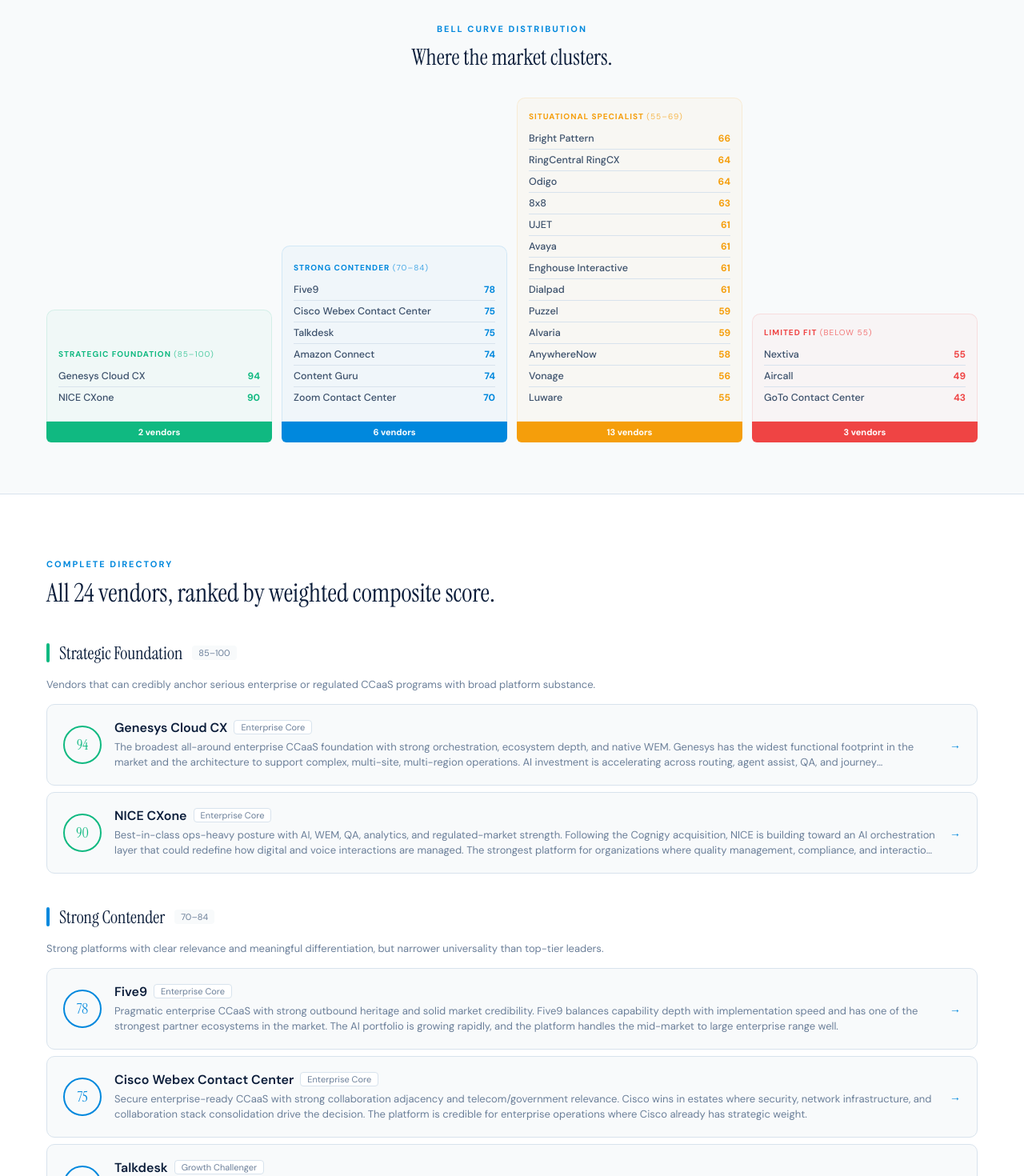
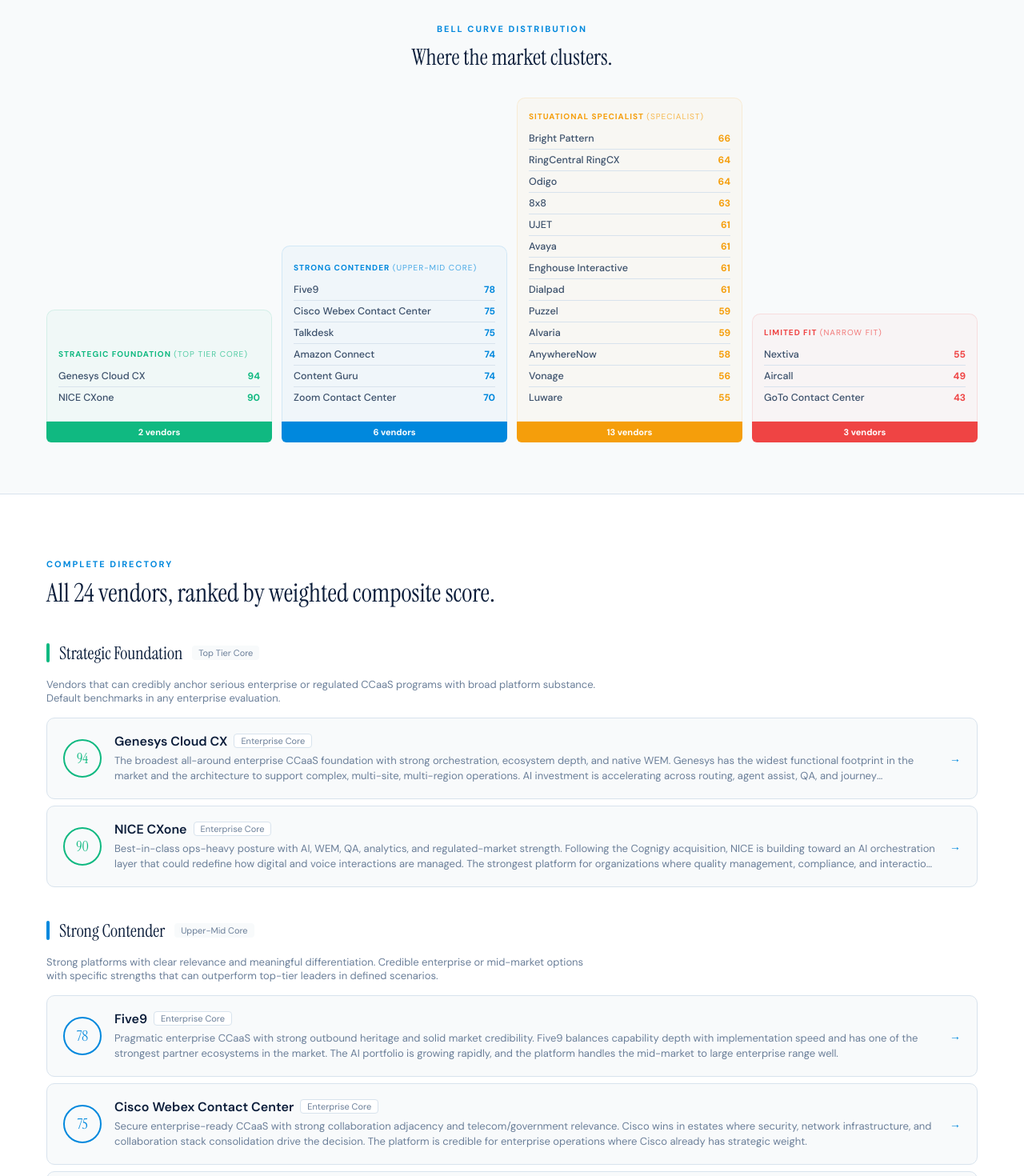
Before and after one commit to thomasbakerj-lgtm/CENTER-OF-CX, a React (Vite) app: page /vendors/ccaas in a window 1280 px wide. Shown: the part 580-2050 px from the top of the page at 80% size. Built offline with nearby package versions, Linux system fonts and the light colour scheme.

Commit message:
Update CCaaSCategory.jsx

```diff
--- a/CCaaSCategory.jsx
+++ b/CCaaSCategory.jsx
@@ -88,10 +88,10 @@ function Nav() {
 }
 
 const tierConfig = {
-  "Strategic Foundation": { color: GREEN, bg: `${GREEN}08`, border: `${GREEN}20`, label: "85–100", desc: "Vendors that can credibly anchor serious enterprise or regulated CCaaS programs with broad platform substance." },
-  "Strong Contender": { color: ELECTRIC, bg: `${ELECTRIC}08`, border: `${ELECTRIC}20`, label: "70–84", desc: "Strong platforms with clear relevance and meaningful differentiation, but narrower universality than top-tier leaders." },
-  "Situational Specialist": { color: AMBER, bg: `${AMBER}08`, border: `${AMBER}20`, label: "55–69", desc: "Useful in defined motions, segments, or regions. Credible in their lane but should be qualified carefully for broader enterprise needs." },
-  "Limited Fit": { color: RED, bg: `${RED}08`, border: `${RED}20`, label: "Below 55", desc: "Relevant only for SMB or narrow use cases. Should not appear in enterprise-scale evaluations." },
+  "Strategic Foundation": { color: GREEN, bg: `${GREEN}08`, border: `${GREEN}20`, label: "Top Tier Core", desc: "Vendors that can credibly anchor serious enterprise or regulated CCaaS programs with broad platform substance. Default benchmarks in any enterprise evaluation." },
+  "Strong Contender": { color: ELECTRIC, bg: `${ELECTRIC}08`, border: `${ELECTRIC}20`, label: "Upper-Mid Core", desc: "Strong platforms with clear relevance and meaningful differentiation. Credible enterprise or mid-market options with specific strengths that can outperform top-tier leaders in defined scenarios." },
+  "Situational Specialist": { color: AMBER, bg: `${AMBER}08`, border: `${AMBER}20`, label: "Specialist", desc: "Useful in defined motions, segments, or regions. Legacy bridge, regional, or niche strength. Qualified carefully for broader enterprise needs." },
+  "Limited Fit": { color: RED, bg: `${RED}08`, border: `${RED}20`, label: "Narrow Fit", desc: "Relevant for SMB, narrow use cases, or legacy outbound. Should not appear in enterprise-scale evaluations without specific justification." },
   "Adjacent": { color: PURPLE, bg: `${PURPLE}08`, border: `${PURPLE}20`, label: "N/A", desc: "Influential to CX stack design but evaluated as adjacent platforms, not core CCaaS foundation." },
 };
 
@@ -311,7 +311,7 @@ export default function CCaaSCategory() {
           <FadeIn delay={0.3}>
             <div style={{ marginTop: 32, textAlign: "center" }}>
               <p style={{ fontSize: 13, color: "rgba(255,255,255,0.35)", maxWidth: 600, margin: "0 auto" }}>
-                Tier placement follows the composite score: Strategic Foundation (85–100), Strong Contender (70–84), Situational Specialist (55–69), Limited Fit (below 55). Adjacent platforms are tracked for CX stack influence and are evaluated separately from the core CCaaS bell curve.
+                Tier placement is analyst-assigned based on market position, platform substance, and enterprise credibility — not a formula. The weighted composite score provides a quantitative benchmark. 24 core vendors scored across 27 dimensions. 4 adjacent platforms tracked for CX stack influence.
               </p>
             </div>
           </FadeIn>
```
